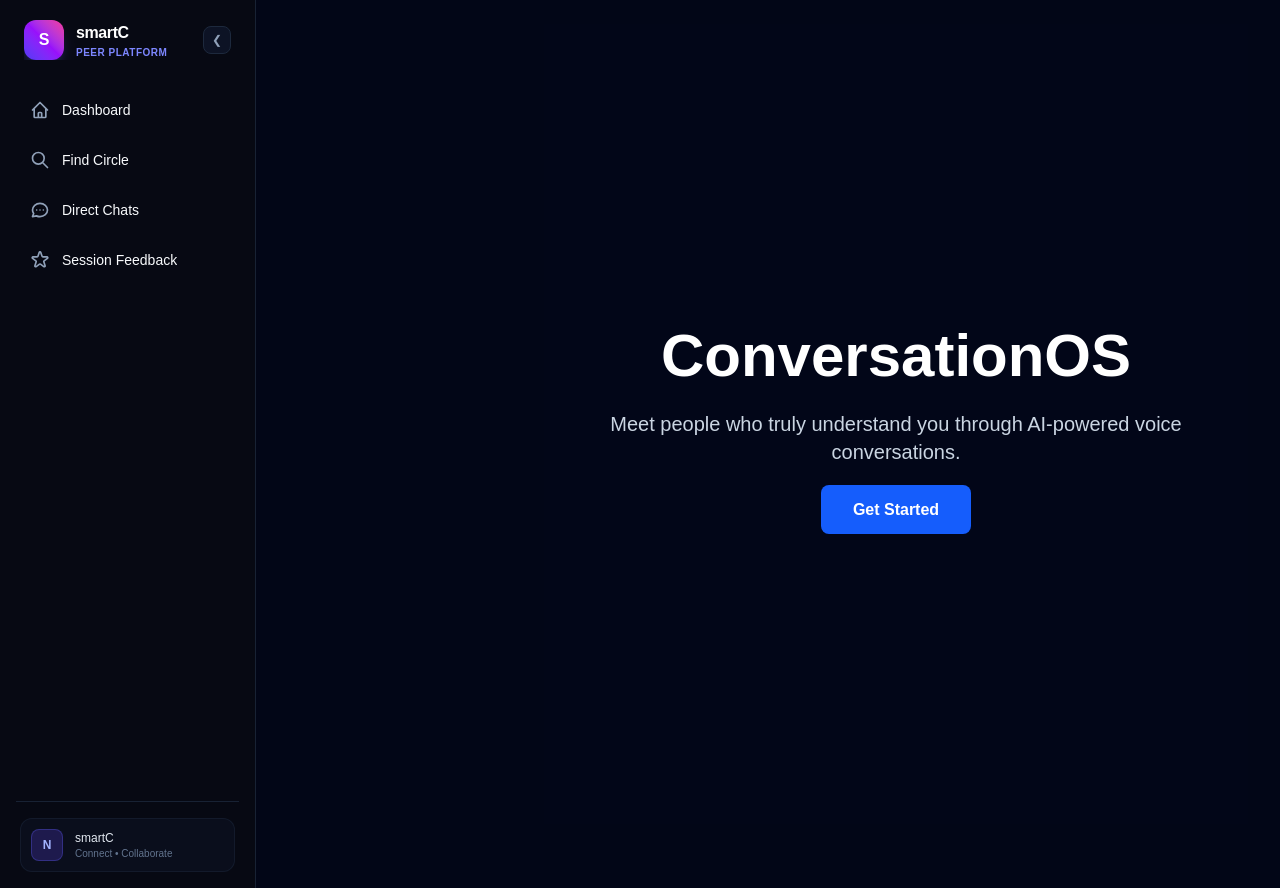
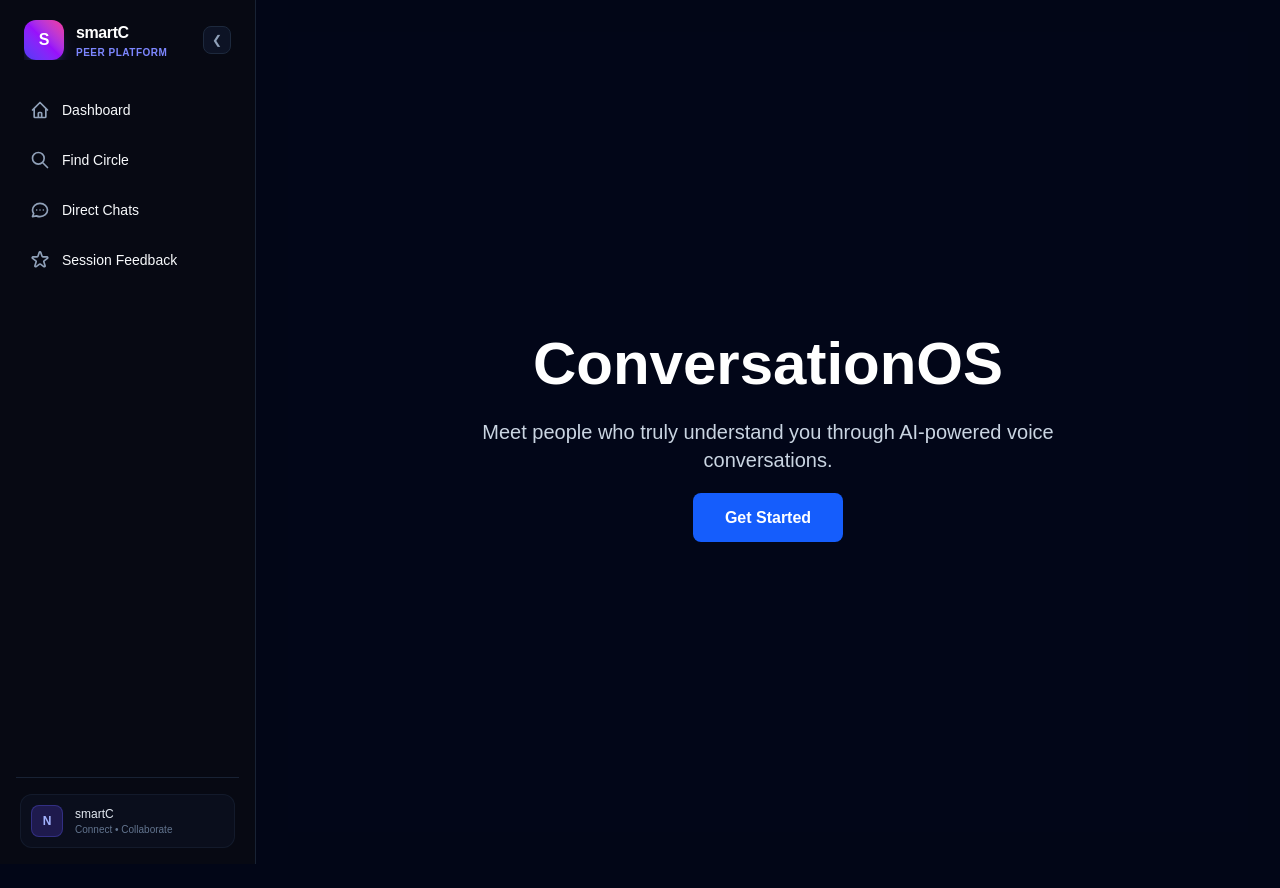
Before and after one commit to winter0019/school_pay, a Next.js app: page / in a window 1280 px wide. After the commit the page ends 864 px from the top, so only its background shows below. Built offline with nearby package versions, Linux system fonts and the light colour scheme.

Commit message:
Fix responsive sidebar and fluid layout for mobile and desktop views

```diff
--- a/app/layout.tsx
+++ b/app/layout.tsx
@@ -30,19 +30,15 @@ export default function RootLayout({
     <html lang="en" className="dark">
       <body className="min-h-screen bg-[#020617] text-slate-100 antialiased selection:bg-indigo-600 selection:text-white">
         <div className="flex min-h-screen w-full overflow-x-hidden">
-          {/* Root Sidebar (Rendered ONCE globally) */}
+          {/* Persistent Sidebar */}
           <Sidebar
             isCollapsed={isCollapsed}
             onToggleCollapse={handleToggleCollapse}
           />
 
-          {/* Main Application Content Area */}
-          <main
-            className={`flex-1 min-w-0 transition-all duration-300 ease-in-out pt-20 md:pt-6 px-4 sm:px-6 md:px-8 pb-16 ${
-              isCollapsed ? 'md:ml-20' : 'md:ml-64'
-            }`}
-          >
-            <div className="mx-auto w-full max-w-7xl">
+          {/* Fluid Main Content Area */}
+          <main className="flex-1 flex flex-col min-w-0 pt-16 md:pt-0 overflow-y-auto">
+            <div className="flex-1 w-full p-4 sm:p-6 md:p-8">
               {children}
             </div>
           </main>
--- a/src/components/layout/Sidebar.tsx
+++ b/src/components/layout/Sidebar.tsx
@@ -58,7 +58,7 @@ export default function Sidebar({
   return (
     <>
       {/* Mobile Top Header */}
-      <div className="fixed left-0 right-0 top-0 z-30 flex h-16 items-center justify-between border-b border-slate-800/80 bg-slate-950/90 px-4 backdrop-blur-md md:hidden">
+      <div className="fixed left-0 right-0 top-0 z-40 flex h-16 items-center justify-between border-b border-slate-800/80 bg-slate-950/90 px-4 backdrop-blur-md md:hidden">
         <div className="flex items-center gap-3">
           <div className="flex h-9 w-9 items-center justify-center rounded-xl bg-gradient-to-tr from-indigo-600 via-purple-600 to-pink-500 font-bold text-white shadow-lg shadow-indigo-500/20">
             S
@@ -86,11 +86,11 @@ export default function Sidebar({
 
       {/* Persistent Sidebar Drawer */}
       <aside
-        className={`fixed bottom-0 left-0 top-0 z-50 flex flex-col border-r border-slate-800/80 bg-[#070913] p-4 transition-all duration-300 w-64 ${
+        className={`fixed bottom-0 left-0 top-0 z-50 flex flex-col border-r border-slate-800/80 bg-[#070913] p-4 transition-transform duration-300 ease-in-out w-64 ${
           mobileOpen ? "translate-x-0" : "-translate-x-full"
         } md:static md:translate-x-0 ${
           isCollapsed ? "md:w-20" : "md:w-64"
-        }`}
+        } shrink-0`}
       >
         {/* Brand Header */}
         <div className="mb-6 flex items-center justify-between px-2 py-1">
```
